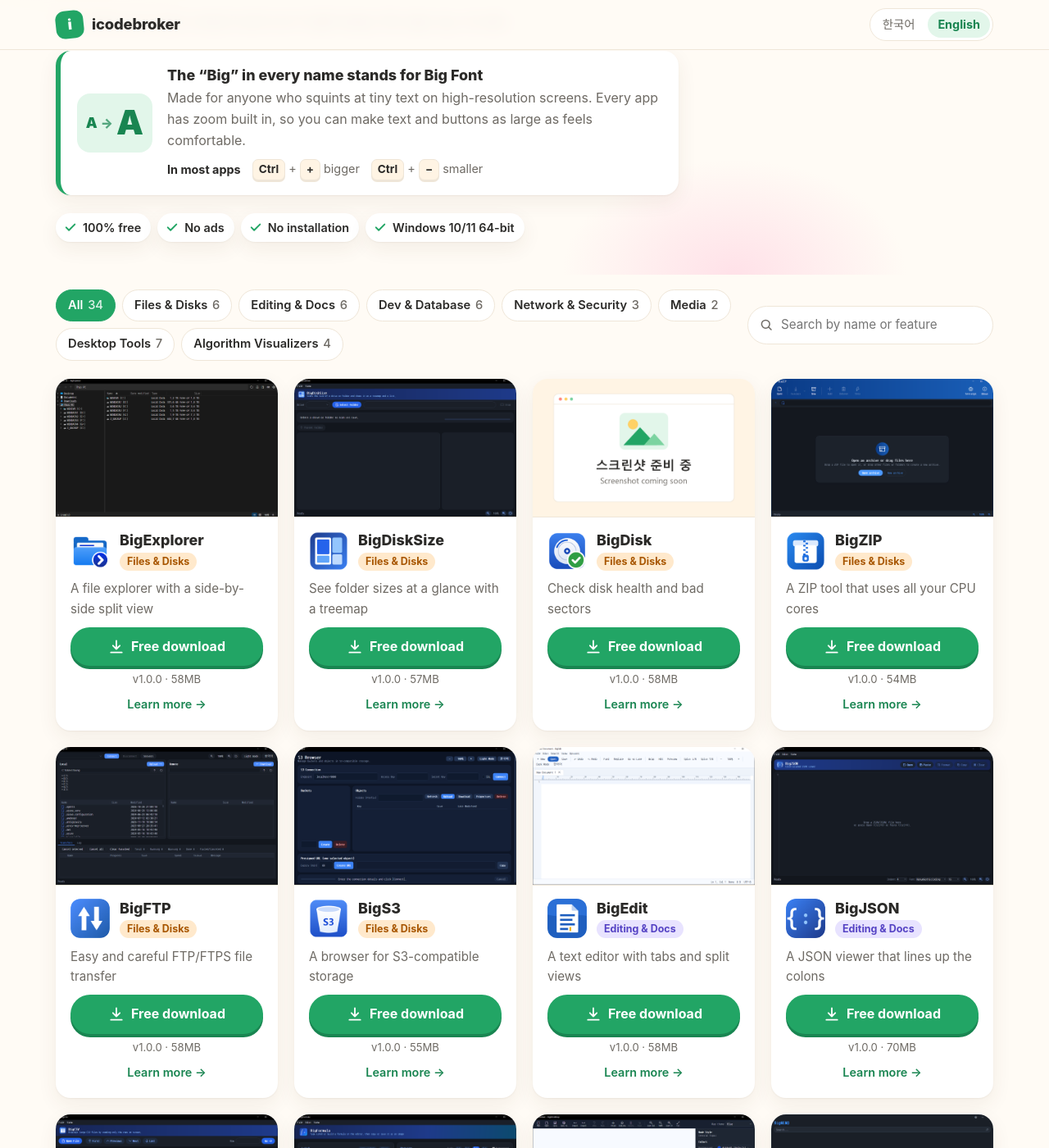
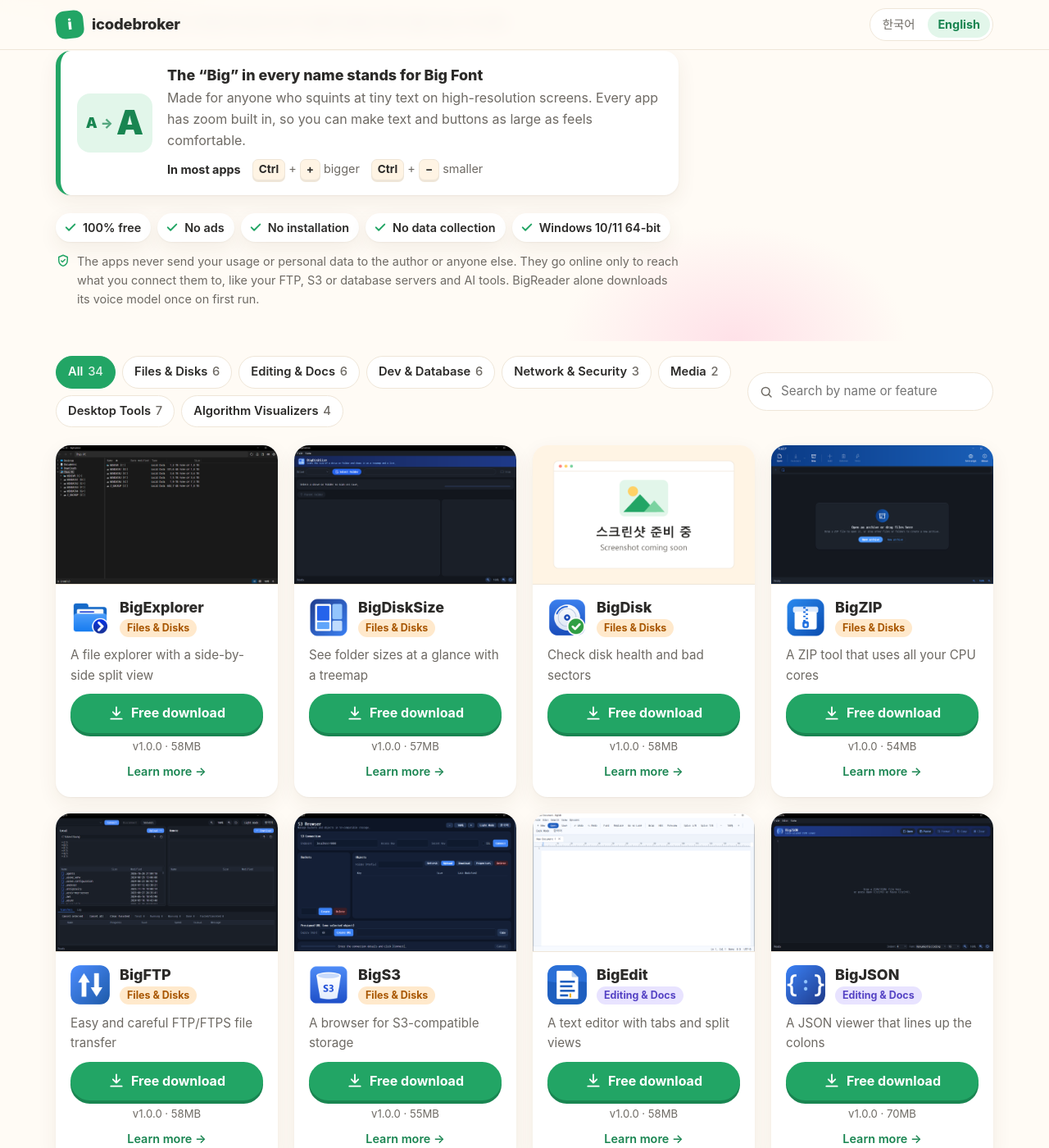
Before and after one commit to icodebroker/icodebroker.github.io, a Jekyll site: the page built from en/index.html, in a window 1280 px wide and 1400 px high, scrolled down 240 px. Shown: the whole window at 82% size. Built offline with Jekyll 4.4.1, drawn with Linux system fonts in a browser that asks for light colours; some web fonts are replaced.

Commit message:
첫 화면 항목에 '데이터 수집 없음' 추가와 설명 한 줄 (한/영)
Co-Authored-By: Claude Opus 5.5 <noreply@anthropic.com>

```diff
--- a/_data/i18n.yml
+++ b/_data/i18n.yml
@@ -14,7 +14,8 @@ ko:
   big_keys_label: 대부분 이렇게 조절해요
   big_keys_in: 크게
   big_keys_out: 작게
-  badges: [완전 무료, 광고 없음, 설치 필요 없음, Windows 10/11 64비트]
+  badges: [완전 무료, 광고 없음, 설치 필요 없음, 데이터 수집 없음, Windows 10/11 64비트]
+  privacy_note: 사용 기록이나 개인 정보를 제작자나 다른 곳으로 보내지 않아요. 인터넷은 FTP·S3·DB 서버나 AI 도구처럼 직접 연결한 곳에만 쓰고, BigReader만 처음 실행할 때 음성 모델을 한 번 내려받아요.
   all: 전체
   search_placeholder: 프로그램 이름이나 기능으로 찾기
   search_label: 프로그램 찾기
@@ -75,7 +76,8 @@ en:
   big_keys_label: In most apps
   big_keys_in: bigger
   big_keys_out: smaller
-  badges: [100% free, No ads, No installation, Windows 10/11 64-bit]
+  badges: [100% free, No ads, No installation, No data collection, Windows 10/11 64-bit]
+  privacy_note: The apps never send your usage or personal data to the author or anyone else. They go online only to reach what you connect them to, like your FTP, S3 or database servers and AI tools. BigReader alone downloads its voice model once on first run.
   all: All
   search_placeholder: Search by name or feature
   search_label: Search apps
--- a/_layouts/home.html
+++ b/_layouts/home.html
@@ -29,6 +29,7 @@ layout: default
       <li><svg viewBox="0 0 24 24" aria-hidden="true"><path d="m5 12.5 4.5 4.5L19 7.5" fill="none" stroke="currentColor" stroke-width="2.6" stroke-linecap="round" stroke-linejoin="round"/></svg>{{ b }}</li>
       {%- endfor %}
     </ul>
+    <p class="privacy-note"><svg viewBox="0 0 24 24" aria-hidden="true"><path d="M12 3 5 6v5c0 4.4 3 8.3 7 9.5 4-1.2 7-5.1 7-9.5V6l-7-3Z" fill="none" stroke="currentColor" stroke-width="2" stroke-linejoin="round"/><path d="m9 12 2 2 4-4" fill="none" stroke="currentColor" stroke-width="2" stroke-linecap="round" stroke-linejoin="round"/></svg>{{ t.privacy_note }}</p>
     <p class="mobile-note">{{ t.mobile_note }}</p>
   </div>
 </section>
--- a/assets/css/site.css
+++ b/assets/css/site.css
@@ -152,6 +152,8 @@ kbd {
 .badges { list-style: none; padding: 0; margin: 22px 0 0; display: flex; flex-wrap: wrap; gap: 8px; }
 .badges li { display: flex; align-items: center; gap: 6px; padding: 6px 12px 6px 9px; border-radius: 999px; background: var(--surface); box-shadow: var(--shadow); font-size: .9rem; font-weight: 600; }
 .badges svg { width: 18px; height: 18px; color: var(--green); flex: none; }
+.privacy-note { display: flex; align-items: flex-start; gap: 8px; max-width: 760px; margin: 12px 0 0; color: var(--muted); font-size: .9rem; }
+.privacy-note svg { width: 18px; height: 18px; color: var(--green); flex: none; margin-top: 2px; }
 
 .mobile-note { display: none; margin: 16px 0 0; padding: 10px 14px; border-radius: 12px; background: var(--sky); font-size: .92rem; }
 @media (max-width: 719px) { .mobile-note { display: block; } }
```
